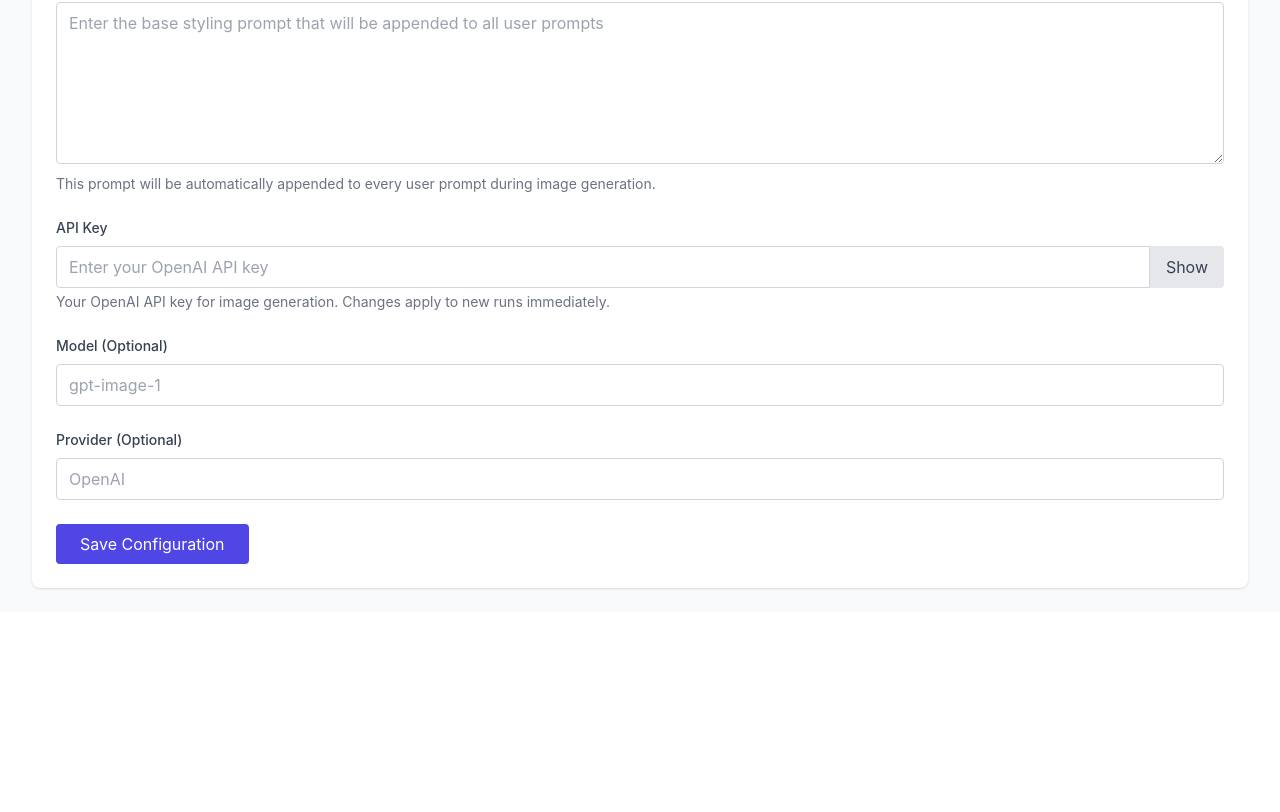
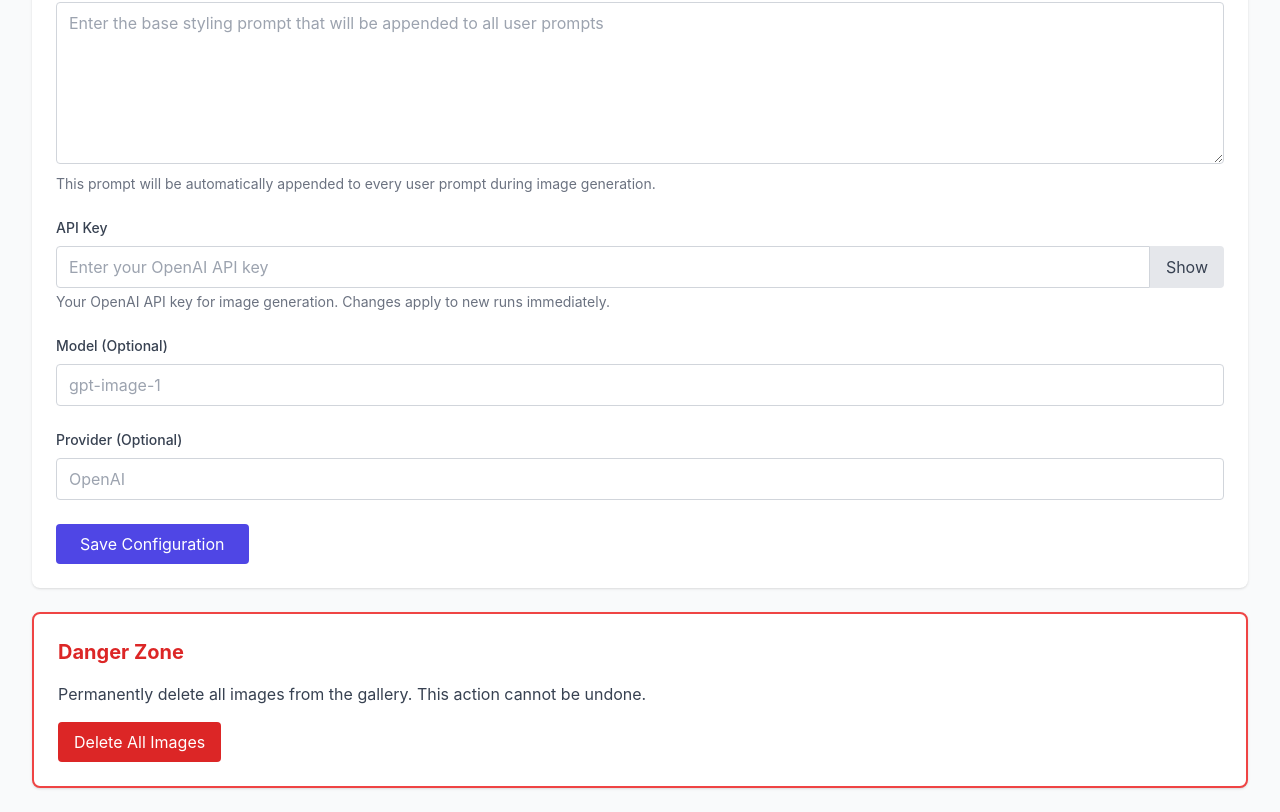
Before and after one commit to mbusbee505/StickerPrint, a React (Vite) app in the folder frontend/: page /config in a window 1280 px wide. Shown: the part 198-1010 px from the top of the page. Before the commit the page ends 810 px from the top, so only its background shows below. Built offline with nearby package versions, Linux system fonts and the light colour scheme; no server answers.

Commit message:
move delete button

```diff
--- a/frontend/src/pages/Config.jsx
+++ b/frontend/src/pages/Config.jsx
@@ -12,6 +12,7 @@ function Config() {
   const [showApiKey, setShowApiKey] = useState(false);
   const [saving, setSaving] = useState(false);
   const [toast, setToast] = useState(null);
+  const [showDeleteConfirm, setShowDeleteConfirm] = useState(false);
 
   useEffect(() => {
     loadConfig();
@@ -66,6 +67,16 @@ function Config() {
 
   const handleChange = (field, value) => {
     setConfig({ ...config, [field]: value });
+  };
+
+  const handleDeleteAll = async () => {
+    try {
+      await api.deleteAllImages();
+      setShowDeleteConfirm(false);
+      showToast('success', 'All images deleted successfully!');
+    } catch (error) {
+      showToast('error', 'Failed to delete images');
+    }
   };
 
   return (
@@ -170,6 +181,50 @@ function Config() {
           {saving ? 'Saving...' : 'Save Configuration'}
         </button>
       </form>
+
+      {/* Danger Zone */}
+      <div className="bg-white dark:bg-gray-800 shadow rounded-lg p-6 mt-6 border-2 border-red-500">
+        <h2 className="text-xl font-bold text-red-600 dark:text-red-400 mb-4">
+          Danger Zone
+        </h2>
+        <p className="text-gray-700 dark:text-gray-300 mb-4">
+          Permanently delete all images from the gallery. This action cannot be undone.
+        </p>
+        <button
+          onClick={() => setShowDeleteConfirm(true)}
+          className="px-4 py-2 bg-red-600 text-white rounded hover:bg-red-700"
+        >
+          Delete All Images
+        </button>
+      </div>
+
+      {/* Delete Confirmation Modal */}
+      {showDeleteConfirm && (
+        <div className="fixed inset-0 bg-black bg-opacity-50 flex items-center justify-center z-50">
+          <div className="bg-white dark:bg-gray-800 rounded-lg p-6 max-w-md">
+            <h2 className="text-xl font-bold text-gray-900 dark:text-white mb-4">
+              Confirm Delete
+            </h2>
+            <p className="text-gray-700 dark:text-gray-300 mb-6">
+              Are you sure you want to delete all images? This action cannot be undone.
+            </p>
+            <div className="flex justify-end space-x-4">
+              <button
+                onClick={() => setShowDeleteConfirm(false)}
+                className="px-4 py-2 bg-gray-300 dark:bg-gray-600 text-gray-900 dark:text-white rounded hover:bg-gray-400"
+              >
+                Cancel
+              </button>
+              <button
+                onClick={handleDeleteAll}
+                className="px-4 py-2 bg-red-600 text-white rounded hover:bg-red-700"
+              >
+                Delete All
+              </button>
+            </div>
+          </div>
+        </div>
+      )}
     </div>
   );
 }
--- a/frontend/src/pages/Gallery.jsx
+++ b/frontend/src/pages/Gallery.jsx
@@ -10,7 +10,6 @@ function Gallery() {
   const [images, setImages] = useState([]);
   const [loading, setLoading] = useState(true);
   const [hoveredImage, setHoveredImage] = useState(null);
-  const [showDeleteConfirm, setShowDeleteConfirm] = useState(false);
   const [toast, setToast] = useState(null);
   const [jobs, setRuns] = useState([]);
   const [selectedJob, setSelectedRun] = useState('all');
@@ -73,17 +72,6 @@ function Gallery() {
     }
   };
 
-  const handleDeleteAll = async () => {
-    try {
-      await api.deleteAllImages();
-      setImages([]);
-      setShowDeleteConfirm(false);
-      showToast('success', 'All images deleted successfully!');
-    } catch (error) {
-      showToast('error', 'Failed to delete images');
-    }
-  };
-
   const getDownloadUrl = () => {
     if (selectedJob === 'all') {
       return api.getAllZipUrl();
@@ -131,13 +119,6 @@ function Gallery() {
           >
             Download
           </a>
-
-          <button
-            onClick={() => setShowDeleteConfirm(true)}
-            className="px-4 py-2 bg-red-600 text-white rounded hover:bg-red-700"
-          >
-            Delete All
-          </button>
         </div>
       </div>
 
@@ -156,33 +137,6 @@ function Gallery() {
                 {toast.type === 'success' ? '✓' : '✕'}
               </span>
               <span className="font-medium">{toast.text}</span>
-            </div>
-          </div>
-        </div>
-      )}
-
-      {showDeleteConfirm && (
-        <div className="fixed inset-0 bg-black bg-opacity-50 flex items-center justify-center z-50">
-          <div className="bg-white dark:bg-gray-800 rounded-lg p-6 max-w-md">
-            <h2 className="text-xl font-bold text-gray-900 dark:text-white mb-4">
-              Confirm Delete
-            </h2>
-            <p className="text-gray-700 dark:text-gray-300 mb-6">
-              Are you sure you want to delete all images? This action cannot be undone.
-            </p>
-            <div className="flex justify-end space-x-4">
-              <button
-                onClick={() => setShowDeleteConfirm(false)}
-                className="px-4 py-2 bg-gray-300 dark:bg-gray-600 text-gray-900 dark:text-white rounded hover:bg-gray-400"
-              >
-                Cancel
-              </button>
-              <button
-                onClick={handleDeleteAll}
-                className="px-4 py-2 bg-red-600 text-white rounded hover:bg-red-700"
-              >
-                Delete All
-              </button>
             </div>
           </div>
         </div>
```
